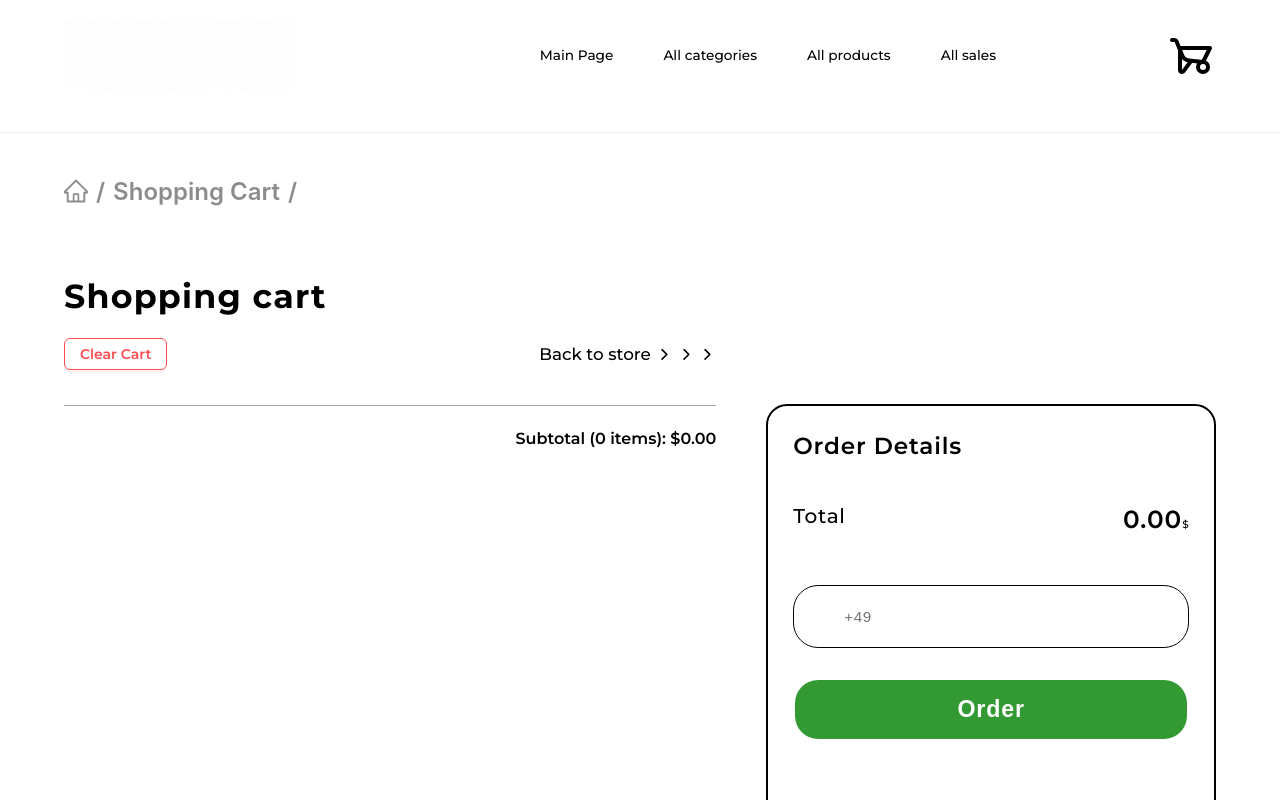
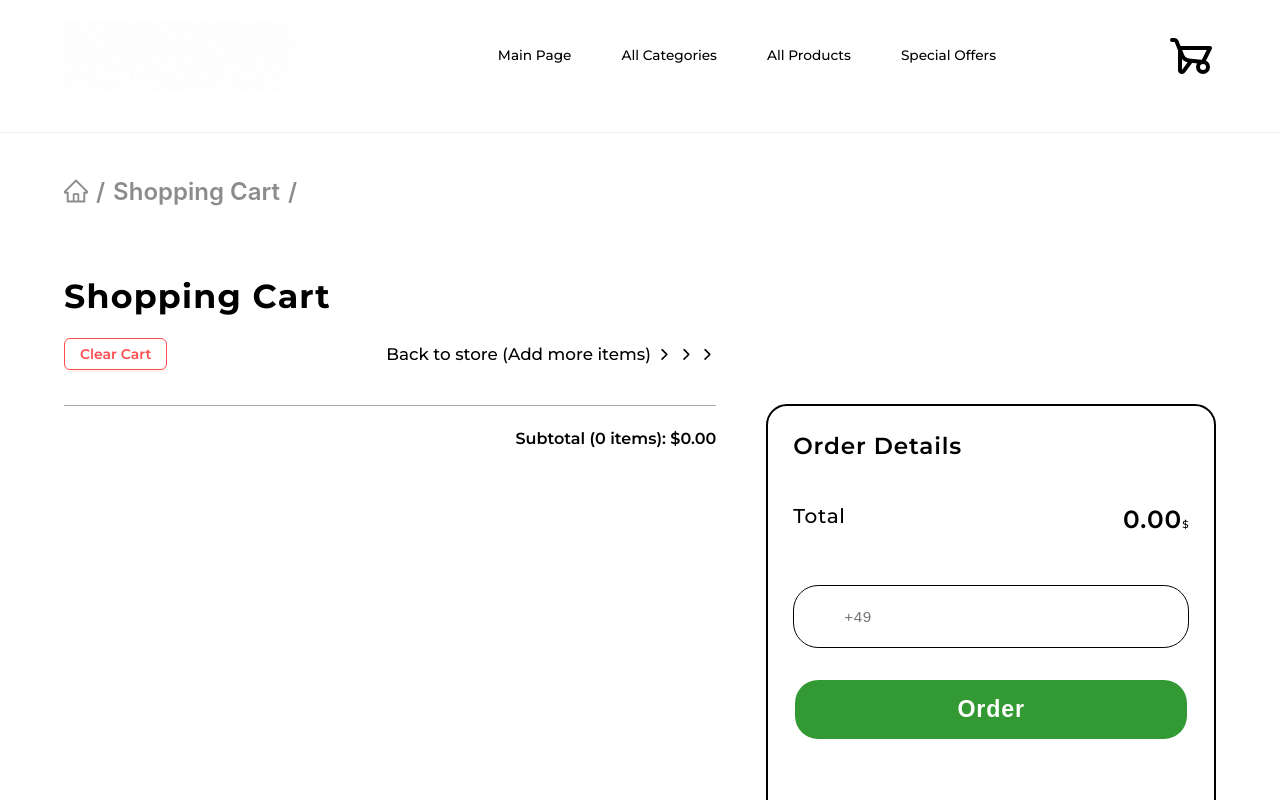
Before and after one commit to stoczec/garden_shop_app, a React (Create React App) app: page /cart in a window 1280 px wide. Shown: the top 800 px of the page. Built offline with nearby package versions, Linux system fonts and the light colour scheme.

Commit message:
change Sale Banner

```diff
--- a/src/assets/styles/colors.js
+++ b/src/assets/styles/colors.js
@@ -1,6 +1,6 @@
 export const colors = {
   clr_black: '#000000',
   clr_white: '#ffffff',
-  clr_accent: '#339933', //#449955
+  clr_accent: '#339933',
   clr_sale: '#ff33a1',
 };
--- a/src/components/Header/BurgerMenu.jsx
+++ b/src/components/Header/BurgerMenu.jsx
@@ -25,16 +25,16 @@ const BurgerMenu = () => {
           Main Page
         </Link>
         <Link to="/categories" onClick={closeMenu}>
-          All categories
+          All Categories
         </Link>
         <Link to="/products" onClick={closeMenu}>
-          All products
+          All Products
         </Link>
         <Link to="/sales" onClick={closeMenu}>
-          All sales
+          Special Offers
         </Link>
         <Link to="/cart" onClick={closeMenu}>
-          Shopping cart
+          Shopping Cart
         </Link>
         <SocialLinks margin={isActive} />
       </BurgerNav>
--- a/src/components/Header/NavMenu/NavMenu.jsx
+++ b/src/components/Header/NavMenu/NavMenu.jsx
@@ -7,9 +7,9 @@ const NavMenu = () => {
     <>
       <Nav>
         <Link to="/">Main Page</Link>
-        <Link to="/categories">All categories</Link>
-        <Link to="/products">All products</Link>
-        <Link to="/sales">All sales</Link>
+        <Link to="/categories">All Categories</Link>
+        <Link to="/products">All Products</Link>
+        <Link to="/sales">Special Offers</Link>
       </Nav>
     </>
   );
--- a/src/components/sale/SaleBanner.jsx
+++ b/src/components/sale/SaleBanner.jsx
@@ -1,5 +1,5 @@
 import React from 'react';
-import { styled } from 'styled-components';
+import styled, { keyframes } from 'styled-components';
 import { Link } from 'react-router-dom';
 import banner_bg from '../../assets/images/banner_bg.png';
 import Title from '../../assets/reusableStyledComponents/Title';
@@ -8,9 +8,11 @@ const SaleBanner = () => {
   return (
     <Banner>
       <Container>
-        <MainTitle>Sale</MainTitle>
-        <CustomTitle>New season</CustomTitle>
-        <Button to="/sales">Sale</Button>
+        <MainTitle>Final Sale</MainTitle>
+        <CustomTitle>
+          Up to <Span>20%</Span> off
+        </CustomTitle>
+        <Button to="/sales">Special Offers</Button>
       </Container>
     </Banner>
   );
@@ -19,6 +21,25 @@ const SaleBanner = () => {
 const clr_white = (props) => props.theme.colors.clr_white;
 const clr_accent = (props) => props.theme.colors.clr_accent;
 // SCC ========== STYLED COMPONENTS ========== //
+const shimmer = keyframes`
+  0% {
+    background-position: -200%;
+  }
+  100% {
+    background-position: 200%;
+  }
+`;
+const pulse = keyframes`
+  0% {
+    transform: scale(1);
+  }
+  50% {
+    transform: scale(1.05);
+  }
+  100% {
+    transform: scale(1);
+  }
+`;
 const Banner = styled.section`
   background: url(${banner_bg}) no-repeat 100% 100% / contain, #a1e2eb;
   /* background-size: contain; */
@@ -32,12 +53,21 @@ const Container = styled.div`
   padding-top: clamp(3.75rem, calc(2.88rem + 4.38vw), 8.13rem);
   padding-bottom: clamp(3.75rem, calc(2.75rem + 5vw), 8.75rem);
 `;
-
 const MainTitle = styled.h1`
-  color: ${clr_white};
   font-size: ${(props) => props.theme.font_size.fs_80};
   font-weight: 700;
   line-height: ${(props) => props.theme.line_height.primary};
+  background: linear-gradient(
+    90deg,
+    transparent 25%,
+    rgba(51, 153, 51, 0.5) 50%,
+    transparent 75%
+  );
+  background-size: 200% 100%;
+  animation: ${shimmer} 10s linear infinite;
+  background-clip: text;
+  -webkit-background-clip: text;
+  color: transparent;
 `;
 const CustomTitle = styled(Title)`
   color: ${clr_white};
@@ -45,6 +75,11 @@ const CustomTitle = styled(Title)`
   letter-spacing: normal;
   margin-bottom: 60px;
   text-align: center;
+`;
+const Span = styled.span`
+  animation: ${pulse} 2s infinite;
+  display: inline-block;
+  color: ${(props) => props.theme.colors.clr_sale};
 `;
 const Button = styled(Link)`
   display: flex;
--- a/src/pages/AllProductsPage.jsx
+++ b/src/pages/AllProductsPage.jsx
@@ -33,7 +33,7 @@ const AllProductsPage = () => {
   return (
     <PageContainer>
       <BreadCrumbs secondTitle={'All Products'} />
-      <Title>All products</Title>
+      <Title>All Products</Title>
       <FiltersContainer
         filter_select={sortBy}
         filter_form={filterByPrice}
--- a/src/pages/AllSalesPage.jsx
+++ b/src/pages/AllSalesPage.jsx
@@ -31,8 +31,8 @@ const AllSalesPage = () => {
   }
   return (
     <PageContainer>
-      <BreadCrumbs secondTitle={'All Sales'} />
-      <Title>Products with sale</Title>
+      <BreadCrumbs secondTitle={'Special Offers'} />
+      <Title>Discounted Products</Title>
       <FiltersContainer
         filter_select={sortBy}
         filter_form={filterByPrice}
--- a/src/pages/CartPage.jsx
+++ b/src/pages/CartPage.jsx
@@ -25,7 +25,7 @@ const CartPage = ({ id }) => {
       <BreadCrumbs secondTitle={'Shopping Cart'} />
       <ContainerContent>
         <ContainerLeftSide>
-          <Title>Shopping cart</Title>
+          <Title>Shopping Cart</Title>
           <ContainerPath>
             <CustomButton
               danger
@@ -34,7 +34,7 @@ const CartPage = ({ id }) => {
               Clear Cart
             </CustomButton>
             <BackLink to={'/products'}>
-              Back to store <ArrowForwardStyled />
+              Back to store (Add more items) <ArrowForwardStyled />
               <ArrowForwardStyled />
               <ArrowForwardStyled />
             </BackLink>
```
